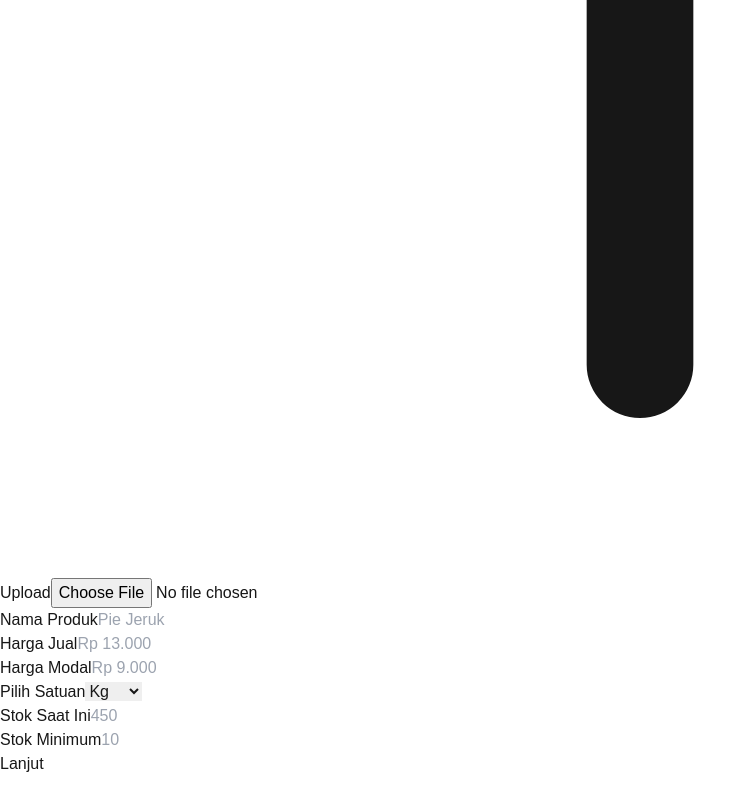
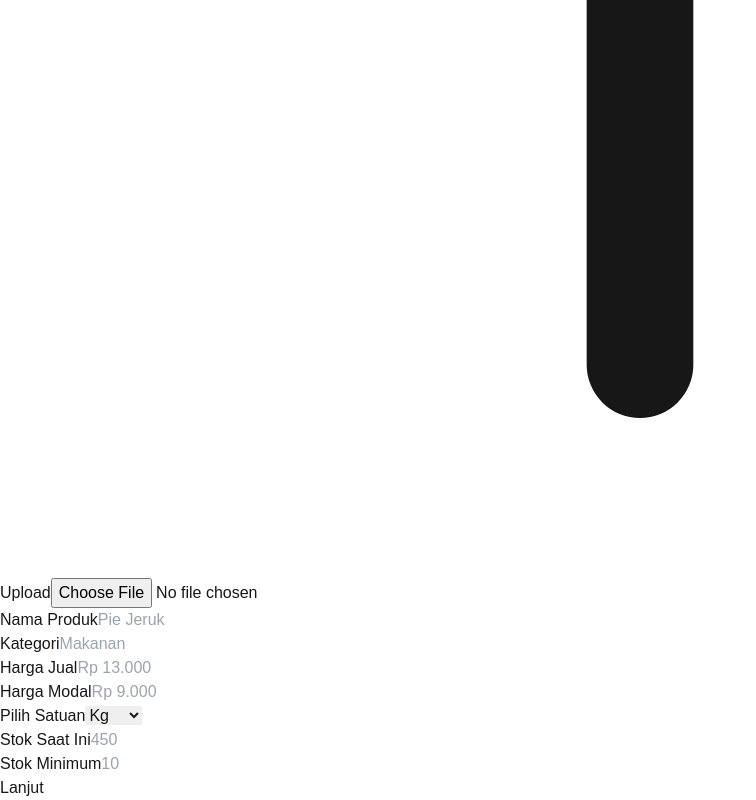
Before and after one commit to christophernw/dkn-pos-umkm-fe, a Next.js app: page /tambahProduk in a window 1280 px wide. Shown: the part 750-1550 px from the top of the page, without its empty margins (0-756 px from the left). Before the commit the page ends 1526 px from the top, so only its background shows below. Built offline with nearby package versions, Linux system fonts and the light colour scheme.

Commit message:
[REFACTOR] Adding Kategori input in page and a few tests

```diff
--- a/src/app/tambahProduk/page.tsx
+++ b/src/app/tambahProduk/page.tsx
@@ -1,8 +1,9 @@
-"use client"; // belom
+"use client";
 import { useState, ChangeEvent, FormEvent } from "react";
 
 export default function AddProductPage() {
   const [productName, setProductName] = useState("");
+  const [category, setCategory] = useState("");
   const [priceSell, setPriceSell] = useState("");
   const [priceCost, setPriceCost] = useState("");
   const [currentStock, setCurrentStock] = useState("");
@@ -10,7 +11,6 @@ export default function AddProductPage() {
   const [unit, setUnit] = useState("Kg");
   const [previewImg, setPreviewImg] = useState<string | null>(null);
 
-  // Handle image file selection
   const handleImageChange = (e: ChangeEvent<HTMLInputElement>) => {
     if (!e.target.files?.[0]) return;
     const file = e.target.files[0];
@@ -21,11 +21,11 @@ export default function AddProductPage() {
     reader.readAsDataURL(file);
   };
 
-  // Simulated form submission
   const handleSubmit = (e: FormEvent) => {
     e.preventDefault();
     const productData = {
       productName,
+      category,
       priceSell,
       priceCost,
       currentStock,
@@ -53,7 +53,7 @@ export default function AddProductPage() {
         onSubmit={handleSubmit}
         className="bg-white rounded-lg p-4 shadow-sm space-y-4"
       >
-        {/* placeholder */}
+        {/* Placeholder/gambar */}
         <div className="flex justify-center">
           <label
             htmlFor="imageUpload"
@@ -94,7 +94,7 @@ export default function AddProductPage() {
           />
         </div>
 
-        {/* Product Name */}
+        {/* Nama Produk */}
         <div>
           <label
             htmlFor="productName"
@@ -112,7 +112,25 @@ export default function AddProductPage() {
           />
         </div>
 
-        {/* Price Sell */}
+        {/* Kategori */}
+        <div>
+          <label
+            htmlFor="category"
+            className="block text-sm font-medium text-gray-700"
+          >
+            Kategori
+          </label>
+          <input
+            id="category"
+            type="text"
+            value={category}
+            onChange={(e) => setCategory(e.target.value)}
+            placeholder="Makanan"
+            className="mt-1 block w-full rounded border-gray-300 shadow-sm focus:border-blue-500 focus:ring-blue-500"
+          />
+        </div>
+
+        {/* Harga Jual */}
         <div>
           <label
             htmlFor="priceSell"
@@ -130,7 +148,7 @@ export default function AddProductPage() {
           />
         </div>
 
-        {/* Price Cost */}
+        {/* Harga Modal */}
         <div>
           <label
             htmlFor="priceCost"
@@ -148,9 +166,9 @@ export default function AddProductPage() {
           />
         </div>
 
-        {/* Satuan (Unit) and Stock */}
+        {/* Satuan (Unit) dan Stok */}
         <div className="flex items-center justify-between space-x-4">
-          {/* Unit Select */}
+          {/* Pilih Satuan */}
           <div className="w-1/3">
             <label
               htmlFor="unit"
@@ -171,7 +189,7 @@ export default function AddProductPage() {
             </select>
           </div>
 
-          {/* Current Stock */}
+          {/* Stok Saat Ini */}
           <div className="w-1/3">
             <label
               htmlFor="currentStock"
@@ -189,7 +207,7 @@ export default function AddProductPage() {
             />
           </div>
 
-          {/* Minimum Stock */}
+          {/* Stok Minimum */}
           <div className="w-1/3">
             <label
               htmlFor="minimumStock"
@@ -208,7 +226,7 @@ export default function AddProductPage() {
           </div>
         </div>
 
-        {/* Submit button */}
+        {/* Tombol Submit */}
         <div className="pt-4">
           <button
             type="submit"
```
Also changed, not shown: 1 other file (tests, documents, lock files or other folders).
